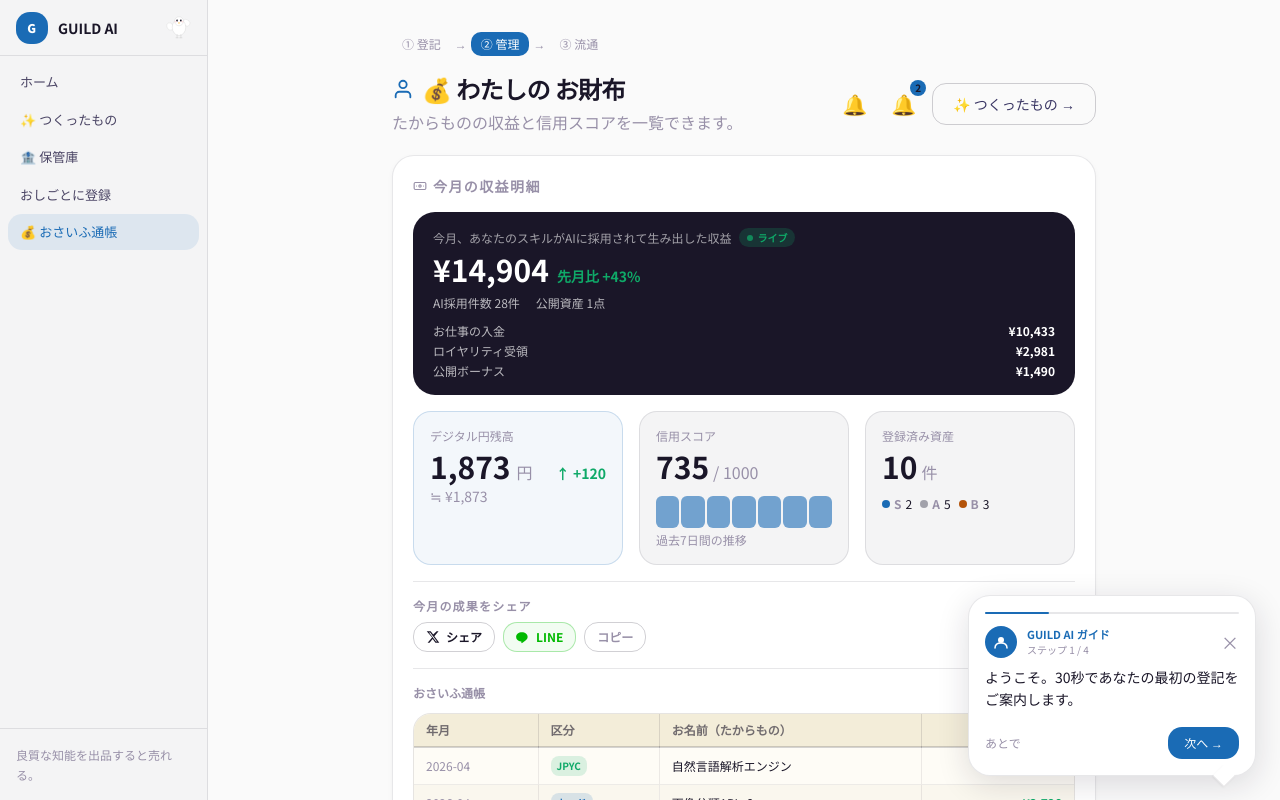
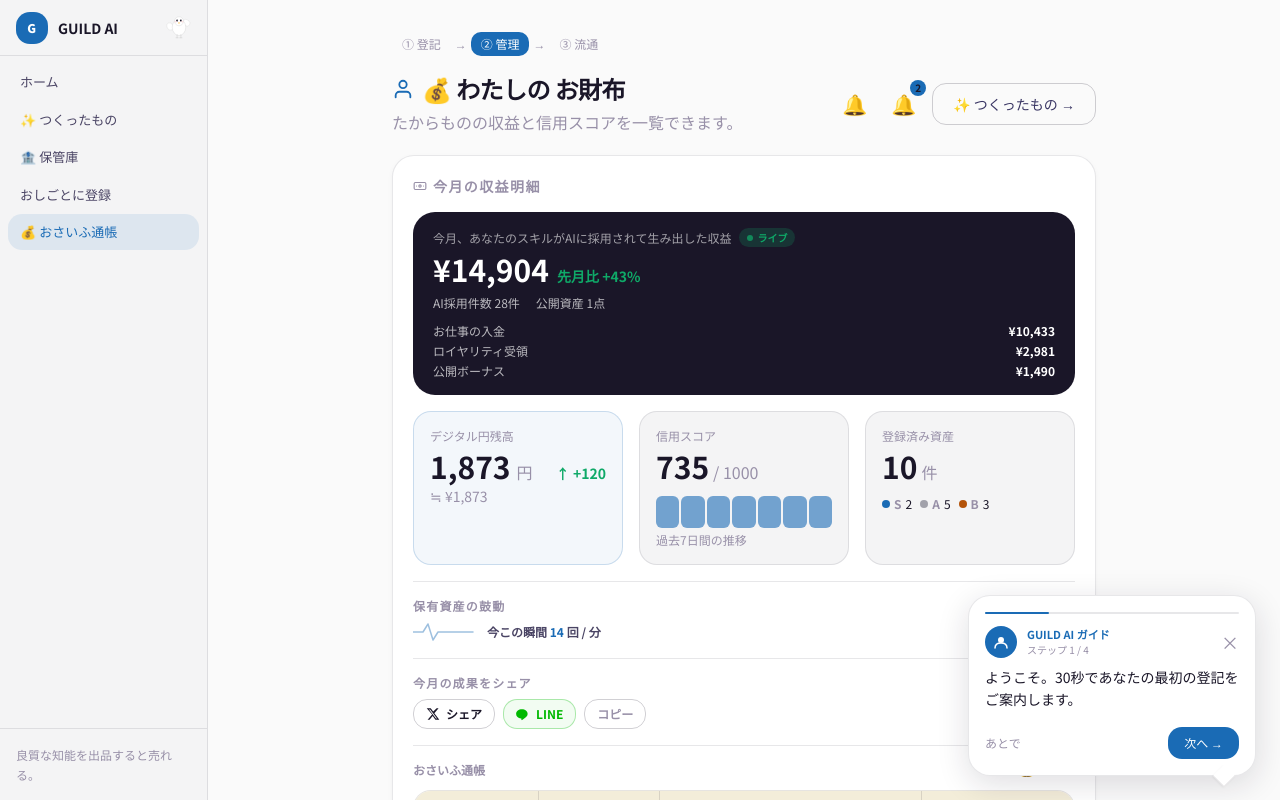
Before and after one commit to murata280/guild-ai, a Next.js app: page /wallet in a window 1280 px wide. Built offline with nearby package versions, Linux system fonts and the light colour scheme.

Commit message:
feat(pulse): activity pulse heartbeat animation

```diff
--- a/src/app/asset/[id]/page.tsx
+++ b/src/app/asset/[id]/page.tsx
@@ -14,6 +14,7 @@ import { AssetSpirit } from "@/components/AssetSpirit";
 import { Shimaenaga } from "@/components/Shimaenaga";
 import { buildAssetJsonLd } from "@/lib/structured-data";
 import { computeBundlePricing, computeMonthlyFromFloor } from "@/lib/checkout";
+import { ActivityPulse } from "@/components/ActivityPulse";
 
 const BASE_URL = "https://guild-ai.vercel.app";
 
@@ -91,6 +92,7 @@ export default function AssetPage({ params }: { params: { id: string } }) {
       <div className="mt-4 flex items-start gap-4">
         <div className="flex-1">
           <h1 className="text-2xl font-bold leading-tight text-kuroko">{listing.title}</h1>
+          <ActivityPulse assetId={listing.id} className="mt-2" />
         </div>
       </div>
 
--- a/src/app/marketplace/page.tsx
+++ b/src/app/marketplace/page.tsx
@@ -17,6 +17,7 @@ import { ShoppingBagIcon } from "@/components/icons";
 import { HumanThumbnail } from "@/components/HumanThumbnail";
 import { mapToEmotionalTags } from "@/lib/emotional-tags";
 import { FlipCard } from "@/components/FlipCard";
+import { ActivityPulse } from "@/components/ActivityPulse";
 
 const SORT_LABELS: { key: SortKey; label: string }[] = [
   { key: "trust", label: "信用スコア" },
@@ -232,6 +233,7 @@ function MarketplaceContent() {
                     <li key={r} className="text-[10px] text-white/60 flex gap-1"><span className="text-kaki">·</span>{r}</li>
                   ))}
                 </ul>
+                <ActivityPulse assetId={item.listing.id} />
                 {hasDetailPage && (
                   <Link
                     href={`/asset/${item.listing.id}`}
--- a/src/app/wallet/page.tsx
+++ b/src/app/wallet/page.tsx
@@ -19,6 +19,7 @@ import { UserIcon, BanknoteIcon } from "@/components/icons";
 import { RawDataPanel } from "@/components/RawDataPanel";
 import { ShareButton } from "@/components/ShareButton";
 import { getGithubGreenScore, getLearningProgress, applySkillBoost } from "@/lib/skill-sync";
+import { ActivityPulse } from "@/components/ActivityPulse";
 
 // ─── Rank styling ─────────────────────────────────────────────────────────────
 
@@ -220,6 +221,12 @@ function PassbookCard({ owned }: { owned: OwnershipRecord[] }) {
             ))}
           </div>
         </div>
+      </div>
+
+      {/* Activity Pulse — 保有資産の鼓動 */}
+      <div className="mt-4 pt-4 border-t border-kuroko/10">
+        <p className="text-xs font-semibold uppercase tracking-widest text-[#9890A8] mb-2">保有資産の鼓動</p>
+        <ActivityPulse assetId="demo-user-wallet" />
       </div>
 
       {/* Share passbook milestone */}
--- /dev/null
+++ b/src/components/ActivityPulse.tsx
@@ -0,0 +1,94 @@
+"use client";
+import { useState, useEffect, useRef } from "react";
+
+interface ActivityPulseProps {
+  assetId: string;
+  className?: string;
+}
+
+function djb2(s: string): number {
+  let h = 5381;
+  for (let i = 0; i < s.length; i++) h = ((h << 5) + h + s.charCodeAt(i)) | 0;
+  return Math.abs(h);
+}
+
+function fluctuate(base: number, seed: number): number {
+  const pct = ((seed % 21) - 10) / 100; // ±10%
+  return Math.max(1, Math.round(base * (1 + pct)));
+}
+
+export function ActivityPulse({ assetId, className = "" }: ActivityPulseProps) {
+  const baseRps = (djb2(assetId) % 30) + 1;
+  const [rps, setRps] = useState(baseRps);
+  const tickRef = useRef(0);
+  const ariaValueRef = useRef(baseRps);
+  const [ariaRps, setAriaRps] = useState(baseRps);
+
+  useEffect(() => {
+    const interval = setInterval(() => {
+      tickRef.current += 1;
+      const newRps = fluctuate(baseRps, djb2(assetId + tickRef.current));
+      setRps(newRps);
+      // Update aria-live every 10 ticks (every 30 seconds)
+      if (tickRef.current % 10 === 0) {
+        ariaValueRef.current = newRps;
+        setAriaRps(newRps);
+      }
+    }, 3000);
+    return () => clearInterval(interval);
+  }, [assetId, baseRps]);
+
+  const prefersReducedMotion =
+    typeof window !== "undefined"
+      ? window.matchMedia("(prefers-reduced-motion: reduce)").matches
+      : false;
+
+  const heartbeatPath = "M 0 10 L 10 10 L 15 2 L 20 18 L 25 10 L 60 10";
+
+  return (
+    <div className={`flex items-center gap-3 ${className}`}>
+      {/* SVG heartbeat line */}
+      <svg
+        width="62"
+        height="20"
+        viewBox="0 0 62 20"
+        aria-hidden
+        className="text-kaki shrink-0"
+      >
+        <path
+          d={heartbeatPath}
+          fill="none"
+          stroke="currentColor"
+          strokeWidth="1.5"
+          strokeLinecap="round"
+          strokeLinejoin="round"
+          style={
+            prefersReducedMotion
+              ? undefined
+              : {
+                  animation: "pulse-line 1.2s ease-in-out infinite",
+                }
+          }
+        />
+        <style>{`
+          @keyframes pulse-line {
+            0%, 100% { opacity: 1; }
+            50% { opacity: 0.4; }
+          }
+        `}</style>
+      </svg>
+
+      {/* aria-live region — only updates every 30s */}
+      <span aria-live="polite" className="sr-only">
+        今この瞬間 {ariaRps} 回 / 分
+      </span>
+
+      {/* Visual display — updates every 3s but not announced */}
+      <span className="text-xs font-semibold tabular-nums text-[#4A4464]" aria-hidden>
+        今この瞬間{" "}
+        <span className="text-kaki font-bold">{rps}</span>
+        {" "}回 / 分
+      </span>
+    </div>
+  );
+}
```
Also changed, not shown: 1 other file (tests, documents, lock files or other folders).
